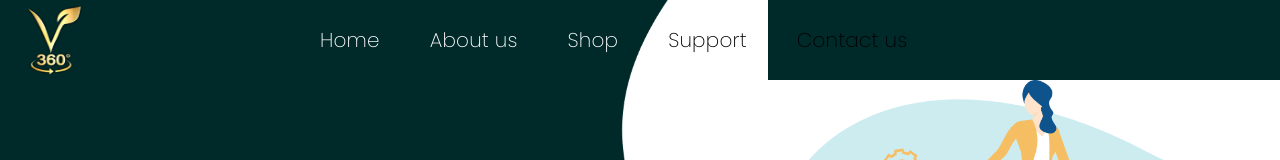
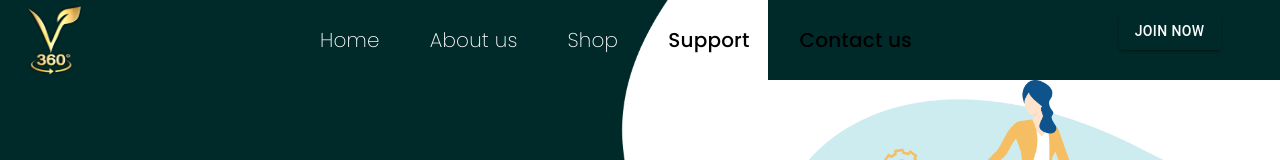
Before and after one commit to prashantbharati/speak1, a React (Create React App) app: page / in a window 1280 px wide. Shown: the top 160 px of the page. Built offline with nearby package versions, Linux system fonts and the light colour scheme.

Commit message:
whole page done

```diff
--- a/src/Nav.js
+++ b/src/Nav.js
@@ -1,4 +1,4 @@
-import { Grid, Typography } from "@material-ui/core";
+import { Button, Grid, Typography } from "@material-ui/core";
 import React from "react";
 import logo from "./images/Logo.jpg";
 const Nav = () => {
@@ -66,7 +66,7 @@ const Nav = () => {
                 fontSize: "20px",
                 marginLeft: "50px",
                 color: "black",
-                fontWeight: "300",
+                fontWeight: "500",
               }}
             >
               Support
@@ -77,12 +77,28 @@ const Nav = () => {
                 fontSize: "20px",
                 marginLeft: "50px",
                 color: "black",
-                fontWeight: "300",
+                fontWeight: "500",
               }}
             >
               Contact us
             </Typography>
           </div>
+        </Grid>
+
+        <Grid item sm={1}></Grid>
+        <Grid item sm={2}>
+          {" "}
+          <Button
+            style={{
+              backgroundColor: "#002A29",
+              color: "white",
+              marginTop: "13px",
+              marginLeft: "100px",
+            }}
+            variant="contained"
+          >
+            Join Now
+          </Button>
         </Grid>
       </Grid>
     </div>
```
